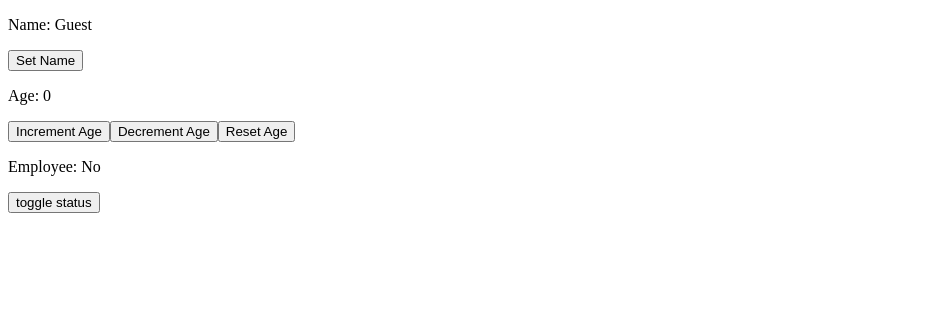
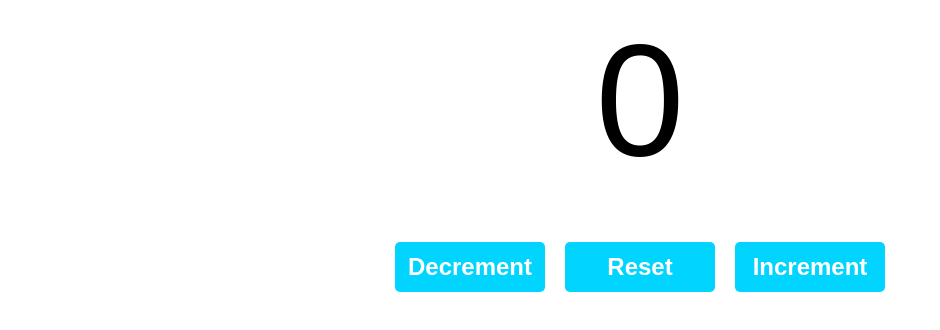
Before and after one commit to mfarrukh14/reactProject1, a React (Vite) app: page / in a window 1280 px wide. Shown: the top 330 px of the page, without its empty margins (0-940 px from the left). Built offline with nearby package versions, Linux system fonts and the light colour scheme.

Commit message:
Creating a counter component using statefull variavle and setter function of useState hook

```diff
--- a/src/App.jsx
+++ b/src/App.jsx
@@ -1,10 +1,11 @@
+import Counter from "./assets/Counter";
 import MyComponent from "./MyComponent";
 
 export default function App()
 {
   return(
     <>
-      <MyComponent />
+      <Counter />
     </>
   );
 }
--- /dev/null
+++ b/src/assets/Counter.jsx
@@ -0,0 +1,25 @@
+import React, {useState} from 'react';
+
+export default function Counter()
+{
+    const [count,setCount] = useState(0);
+
+    const decrement = () =>{
+        setCount(count - 1);
+    }
+
+    const reset = () =>{
+        setCount(0);
+    }
+
+    const increment = () =>{
+        setCount(count+1);
+    }
+
+    return(<div className='counter-container'>
+        <p className='count-display'>{count}</p>
+        <button className='counter-button' onClick={decrement}>Decrement</button>
+        <button className='counter-button' onClick={reset}>Reset</button>
+        <button className='counter-button' onClick={increment}>Increment</button>
+    </div>);
+}
--- a/src/index.css
+++ b/src/index.css
@@ -1,21 +1,27 @@
-.list-category{
-    font-size: 2.5em;
+.counter-container{
+    text-align: center;
+    font-family: Arial, sans-serif;
+}
+
+.count-display{
+    font-size: 10em;
+    margin-top: 0px;
+    margin-bottom: 50px;
+}
+
+.counter-button{
+    width: 150px;
+    height: 50px;
+    font-size: 1.5em;
     font-weight: bold;
-    color: hsl(0, 0%, 20%);
-    border: 1px solid;
+    border: none;
     border-radius: 5px;
-    margin-bottom: 10px;
-    text-align: center;
-    background-color: hsl(180, 100%, 50%);
+    margin: 0px 10px;
+    color: white;
+    background-color: hsl(190, 100%, 50%);
 }
-.list-items{
-    text-align: center;
-    list-style: none;
-    font-size: 2em;
-    color: hsl(0, 0%, 25%);
-    margin: 0;
+
+.counter-button:hover{
+    background-color: hsl(190, 100%, 40%);
+    cursor: pointer;
 }
-.list-items li:hover{
-    cursor: pointer;
-    color: hsl(0, 0%, 45%);
-}
```
